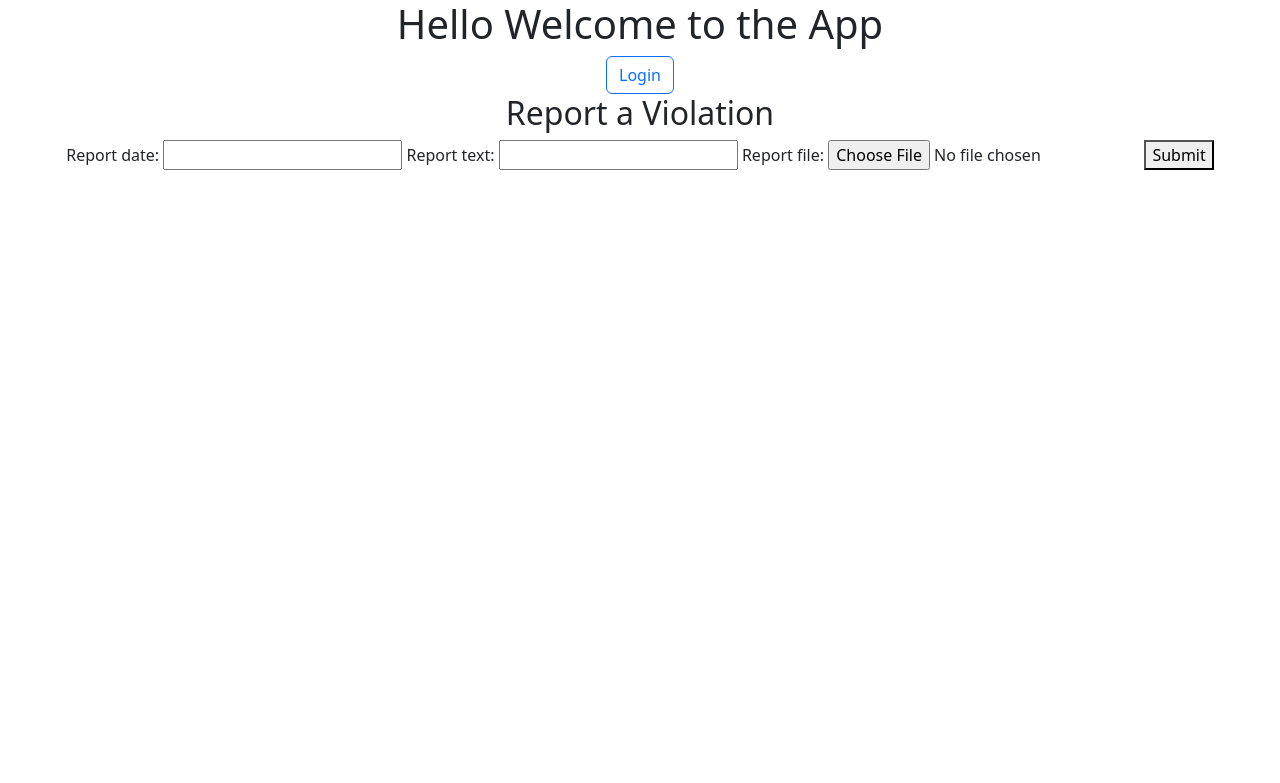
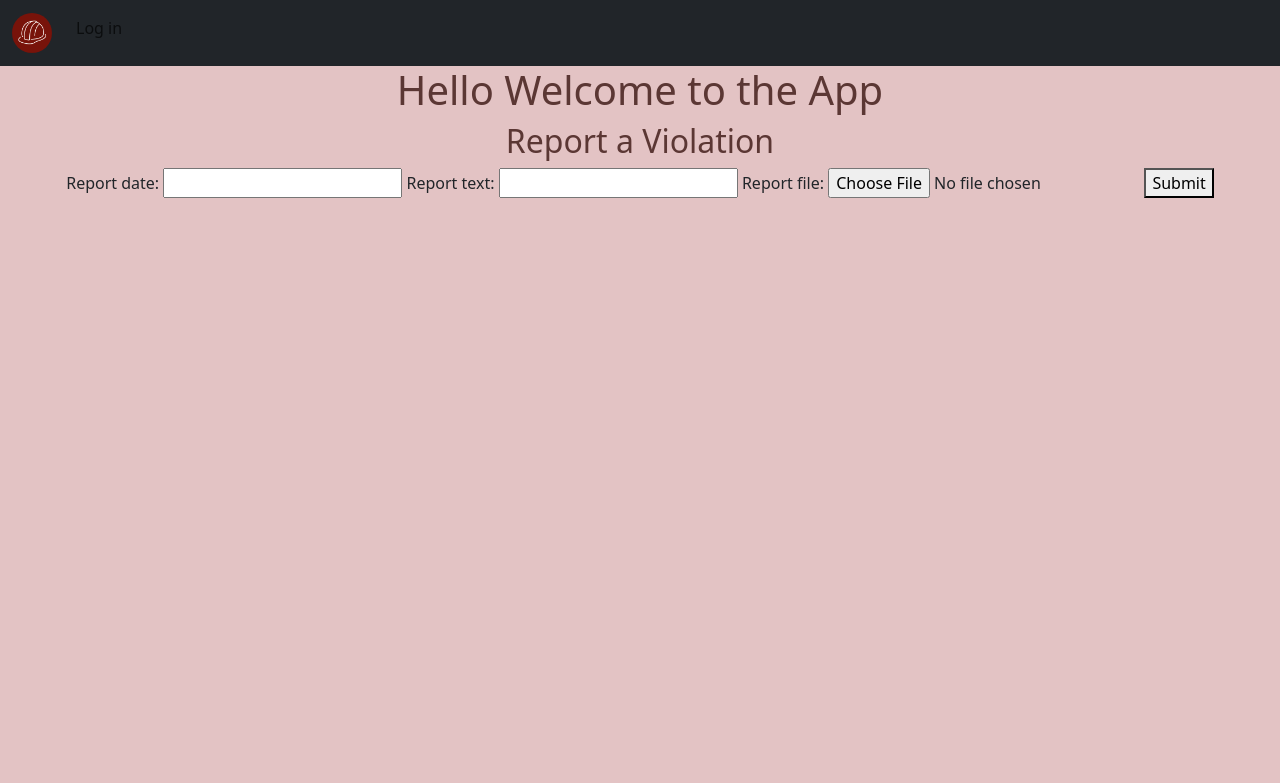
Before and after one commit to ashley-sokol/SemesterProject, a Django app: page /workplace_violation_app/ in a window 1280 px wide. Shown: the top 783 px of the page. Run offline with Django 4.2, Linux system fonts and the light colour scheme; some libraries are stand-ins or nearby versions.

Commit message:
began UI branch and aesthetics, added log out button

```diff
--- /dev/null
+++ b/workplace_violation_app/static/workplace_violation_app/style.css
@@ -0,0 +1,23 @@
+body {
+    --background-color: #E3C3C4;
+    --header-color: #5B3734;
+    --text-color: #F0E6E8;
+    --button-color: #B35658;
+    --button-text: #F0E6E8;
+    --link-color: #C48284;
+    background-color: var(--background-color);
+    background-size:100% auto;
+    margin:0 auto;
+}
+
+h1, h2, h3, h4, h5, h6 {
+    color: var(--header-color);
+}
+
+a {
+    color: var(--link-color);
+}
+
+.nav_user {
+    color: var(--text-color);
+}
--- a/workplace_violation_app/templates/workplace_violation_app/base.html
+++ b/workplace_violation_app/templates/workplace_violation_app/base.html
@@ -1,7 +1,9 @@
+{% load static %}
 {% load socialaccount %}
 {% load bootstrap5 %}
 {% bootstrap_css %}
 {% bootstrap_javascript %}
+<link rel="stylesheet" href="{% static 'workplace_violation_app/style.css' %}">
 <html>
     <body>
         {% block content %}{% endblock %}
--- a/workplace_violation_app/templates/workplace_violation_app/index.html
+++ b/workplace_violation_app/templates/workplace_violation_app/index.html
@@ -1,10 +1,37 @@
 {% extends 'workplace_violation_app/base.html' %}
+{% load static %}
+{% load bootstrap5 %}
+{% bootstrap_css %}
+{% bootstrap_javascript %}
+{% bootstrap_messages %}
+<link rel="stylesheet" href="{% static 'workplace_violation_app/style.css' %}">
 {% block content %}
+<nav class="navbar navbar-expand-sm bg-dark">
+  <div class="container-fluid">
+    <ul class="navbar-nav">
+      <a class="navbar-brand" href="{% url 'workplace_violation_app:index' %}">
+        <img src="{% static 'workplace_violation_app/images/logo.png' %}" alt="Avatar Logo" style="width:40px;" class="rounded-pill">
+      </a>
+      {% if not user.is_authenticated %}
+      <li class="nav-item">
+        <a class="nav-link" href="{% url 'workplace_violation_app:login' %}" class="btn btn-outline-primary text-center">Log in</a>
+      </li>
+      {% else %}
+      <li class="nav-item">
+        <a class="nav-link" href="{% url 'workplace_violation_app:logout' %}" class="btn btn-outline-primary text-center">Log out</a>
+      </li>
+      {% endif %}
+    </ul>
+    {% if user.is_authenticated %}
+    <ul class="navbar-nav navbar-right">
+      <li class="text-white">Welcome, {{ user.username }}.</li>
+    </ul>
+    {% endif %}
+  </div>
+</nav>
+<div class="container-fluid body">
   <div class="text-center">
     <h1>Hello Welcome to the App</h1>
-    {% if not user.is_authenticated %}
-      <a href="{% url 'workplace_violation_app:login' %}" class="btn btn-outline-primary text-center">Login</a>
-    {% endif %}
     <h2> Report a Violation</h2>
     <form action ="" method = "post" enctype="multipart/form-data">
 
@@ -29,4 +56,5 @@
     {% endif %}
 
   </div>
+</div>
 {% endblock %}
--- a/workplace_violation_app/templates/workplace_violation_app/submissions_table.html
+++ b/workplace_violation_app/templates/workplace_violation_app/submissions_table.html
@@ -1,4 +1,10 @@
 {% extends 'workplace_violation_app/base.html' %}
+{% load static %}
+{% load bootstrap5 %}
+{% bootstrap_css %}
+{% bootstrap_javascript %}
+{% bootstrap_messages %}
+<link rel="stylesheet" href="{% static 'workplace_violation_app/style.css' %}">
 {% block content %}
 <div class="text-center">
     <h1>Current Reports</h1>
--- a/workplace_violation_app/urls.py
+++ b/workplace_violation_app/urls.py
@@ -1,5 +1,5 @@
 from django.urls import path, include
-from .views import LoginView, IndexView, SubmissionsTableView
+from .views import LoginView, IndexView, SubmissionsTableView, logout_view
 from django.views.generic import TemplateView
 from django.contrib.auth.views import LogoutView
 
@@ -11,5 +11,5 @@ urlpatterns = [
     path('', IndexView.as_view(), name='index'),
     path('', TemplateView.as_view(template_name="login.html")),
     path('accounts/', include('allauth.urls')),
-    path('logout/', LogoutView.as_view(), name='logout')
+    path('logout/', logout_view, name='logout')
 ]
--- a/workplace_violation_app/views.py
+++ b/workplace_violation_app/views.py
@@ -1,14 +1,20 @@
 from django.http import HttpResponse
+from django.http import HttpResponseRedirect
 from django.shortcuts import render
 from django.views import generic
 from django.urls import reverse
 from django.contrib.auth.views import LoginView as AuthLoginView
+from django.contrib.auth import logout
 from django.views import View
 from .forms import AnonymousForm
 from .models import AnonReportInfo
 
 class LoginView(AuthLoginView):
     template_name = 'workplace_violation_app/login.html'
+
+def logout_view(request):
+    logout(request)
+    return HttpResponseRedirect(reverse("workplace_violation_app:index"))
 
 class IndexView(generic.View):
     form = AnonymousForm()
```
Also changed, not shown: workplace_violation_app/templates/workplace_violation_app/login.html (+30 -0 lines), workplace_violation_app/templates/workplace_violation_app/submission.html (+31 -1 lines), workplace_violation_app/static/workplace_violation_app/images/logo.png (added).
